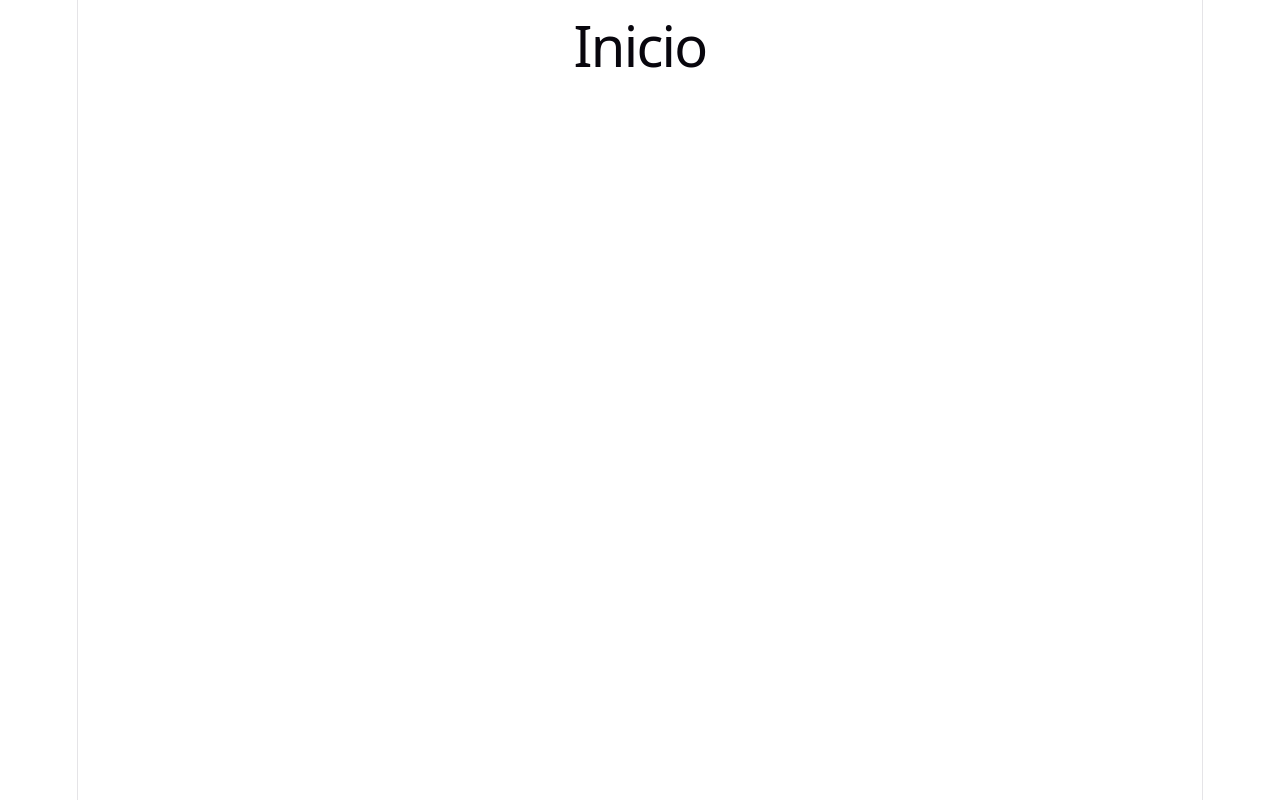
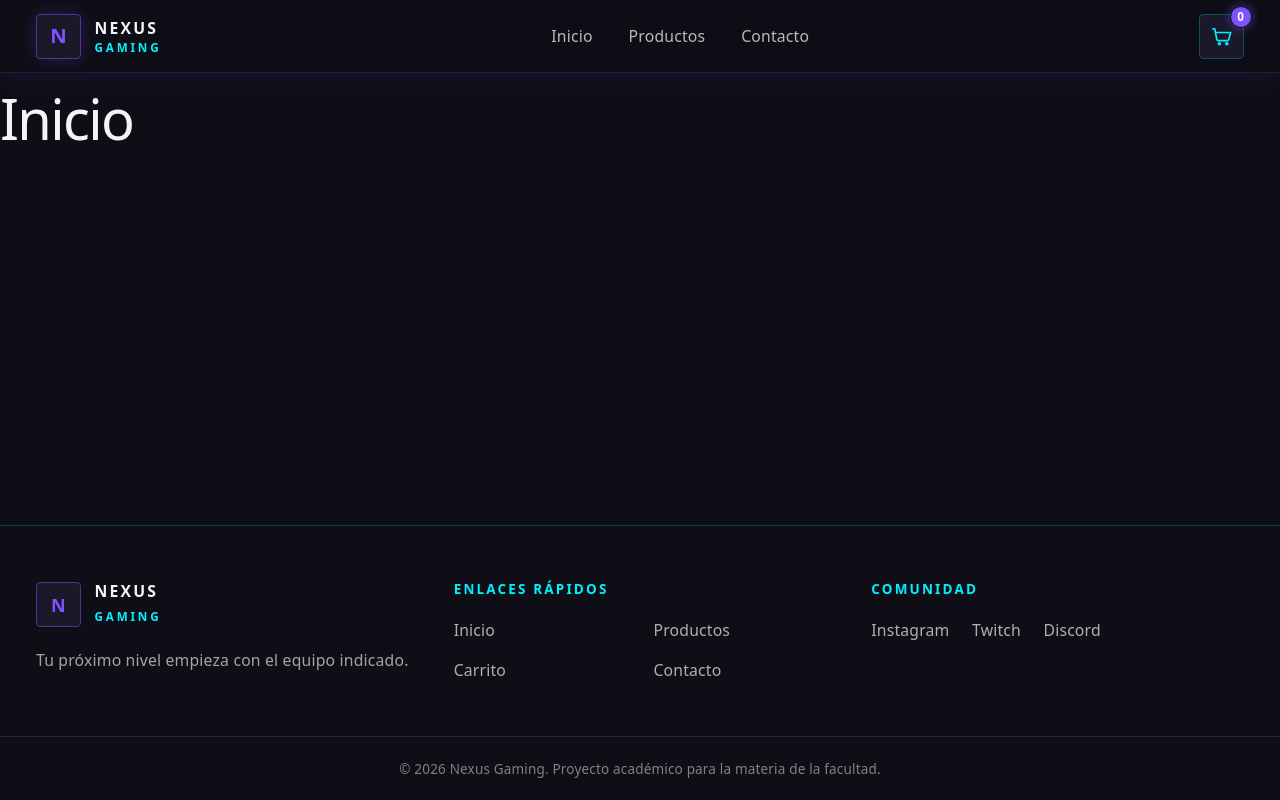
Before and after one commit to BinaryMinds2/proyecto-ciu, a React (Vite) app: page / in a window 1280 px wide. Built offline with nearby package versions, Linux system fonts and the light colour scheme.

Commit message:
Cree navbar y footer, y los envolví en las rutas de la página

```diff
--- a/src/App.jsx
+++ b/src/App.jsx
@@ -4,10 +4,15 @@ import Productos from './pages/productos'
 import DetalleProductos from './pages/detalleProductos'
 import Carrito from './pages/carrito'
 import Contactos from './pages/contactos'
+import Navbar from './components/Navbar'
+import Footer from './components/Footer'
 
 function App() {
   return (
     <BrowserRouter>
+      <div className="flex min-h-screen flex-col bg-gamer-bg">
+        <Navbar />
+        <main className="flex-1">
           <Routes>
             <Route path="/" element={<Inicio />} />
             <Route path="/productos" element={<Productos />} />
@@ -16,6 +21,9 @@ function App() {
             <Route path="/contacto" element={<Contactos />} />
             <Route path="*" element={<Navigate to="/" replace />} />
           </Routes>
+        </main>
+        <Footer />
+      </div>
     </BrowserRouter>
   )
 }
--- /dev/null
+++ b/src/components/Footer.jsx
@@ -0,0 +1,80 @@
+import { Link } from 'react-router-dom'
+
+const quickLinks = [
+  { label: 'Inicio', to: '/' },
+  { label: 'Productos', to: '/productos' },
+  { label: 'Carrito', to: '/carrito' },
+  { label: 'Contacto', to: '/contacto' },
+]
+
+const socialLinks = [
+  { label: 'Instagram', href: 'https://instagram.com/nexusgaming' },
+  { label: 'Twitch', href: 'https://twitch.tv/nexusgaming' },
+  { label: 'Discord', href: 'https://discord.com' },
+]
+
+function Footer() {
+  return (
+    <footer className="border-t border-gamer-accent/20 bg-gamer-bg text-gamer-textMain">
+      <div className="mx-auto grid max-w-7xl gap-10 px-4 py-12 sm:px-6 md:grid-cols-3 lg:px-8">
+        <div className="max-w-sm">
+          <Link to="/" className="inline-flex items-center gap-3" aria-label="Nexus Gaming, inicio">
+            <span className="grid size-10 place-items-center rounded border border-gamer-primary/50 bg-gamer-card font-black text-gamer-primary">
+              N
+            </span>
+            <span>
+              <span className="block text-sm font-black tracking-[0.14em]">NEXUS</span>
+              <span className="block text-[0.65rem] font-semibold tracking-[0.24em] text-gamer-accent">
+                GAMING
+              </span>
+            </span>
+          </Link>
+          <p className="mt-4 text-sm leading-6 text-gamer-textMain/65">
+            Tu próximo nivel empieza con el equipo indicado.
+          </p>
+        </div>
+
+        <div>
+          <h2 className="text-xs font-bold uppercase tracking-[0.16em] text-gamer-accent">
+            Enlaces rápidos
+          </h2>
+          <ul className="mt-4 grid grid-cols-2 gap-x-6 gap-y-3">
+            {quickLinks.map(({ label, to }) => (
+              <li key={to}>
+                <Link to={to} className="text-sm text-gamer-textMain/70 transition hover:text-gamer-primary">
+                  {label}
+                </Link>
+              </li>
+            ))}
+          </ul>
+        </div>
+
+        <div>
+          <h2 className="text-xs font-bold uppercase tracking-[0.16em] text-gamer-accent">
+            Comunidad
+          </h2>
+          <ul className="mt-4 flex flex-wrap gap-x-5 gap-y-3">
+            {socialLinks.map(({ label, href }) => (
+              <li key={label}>
+                <a
+                  href={href}
+                  target="_blank"
+                  rel="noreferrer"
+                  className="text-sm text-gamer-textMain/70 transition hover:text-gamer-primary"
+                >
+                  {label}
+                </a>
+              </li>
+            ))}
+          </ul>
+        </div>
+      </div>
+
+      <div className="border-t border-gamer-textMain/10 px-4 py-5 text-center text-xs text-gamer-textMain/50 sm:px-6">
+        © {new Date().getFullYear()} Nexus Gaming. Proyecto académico para la materia de la facultad.
+      </div>
+    </footer>
+  )
+}
+
+export default Footer
--- /dev/null
+++ b/src/components/Navbar.jsx
@@ -0,0 +1,108 @@
+import { useState } from 'react'
+import { Link } from 'react-router-dom'
+
+const navLinks = [
+  { label: 'Inicio', to: '/' },
+  { label: 'Productos', to: '/productos' },
+  { label: 'Contacto', to: '/contacto' },
+]
+
+function Navbar({ cartCount = 0 }) {
+  const [menuOpen, setMenuOpen] = useState(false)
+  const itemCount = Math.max(0, Number(cartCount) || 0)
+
+  return (
+    <header className="sticky top-0 z-50 border-b border-gamer-primary/20 bg-gamer-bg/95 shadow-[0_8px_30px_rgba(127,82,255,0.08)] backdrop-blur">
+      <div className="mx-auto flex max-w-7xl items-center justify-between px-4 py-3 sm:px-6 lg:px-8">
+        <Link
+          to="/"
+          aria-label="Nexus Gaming, inicio"
+          className="group flex items-center gap-3"
+          onClick={() => setMenuOpen(false)}
+        >
+          <span className="grid size-10 place-items-center rounded border border-gamer-primary/50 bg-gamer-card text-lg font-black text-gamer-primary shadow-[0_0_18px_rgba(127,82,255,0.25)] transition group-hover:shadow-[0_0_24px_rgba(127,82,255,0.45)]">
+            N
+          </span>
+          <span className="leading-tight">
+            <span className="block text-sm font-black tracking-[0.14em] text-gamer-textMain">
+              NEXUS
+            </span>
+            <span className="block text-[0.65rem] font-semibold tracking-[0.24em] text-gamer-accent">
+              GAMING
+            </span>
+          </span>
+        </Link>
+
+        <nav aria-label="Navegación principal" className="hidden items-center gap-8 md:flex">
+          {navLinks.map(({ label, to }) => (
+            <Link
+              key={to}
+              to={to}
+              className="text-sm font-medium text-gamer-textMain/75 transition hover:text-gamer-accent"
+            >
+              {label}
+            </Link>
+          ))}
+        </nav>
+
+        <div className="flex items-center gap-3">
+          <Link
+            to="/carrito"
+            aria-label={`Carrito, ${itemCount} ${itemCount === 1 ? 'producto' : 'productos'}`}
+            className="relative grid size-10 place-items-center rounded border border-gamer-accent/25 bg-gamer-card text-gamer-accent transition hover:border-gamer-accent/70 hover:shadow-[0_0_18px_rgba(0,240,255,0.2)]"
+          >
+            <svg aria-hidden="true" className="size-5" viewBox="0 0 24 24" fill="none" stroke="currentColor" strokeWidth="1.8" strokeLinecap="round" strokeLinejoin="round">
+              <path d="M3 4h2l2.2 11.1a2 2 0 0 0 2 1.6h8.9a2 2 0 0 0 2-1.6L22 8H6" />
+              <circle cx="10" cy="20" r="1" />
+              <circle cx="18" cy="20" r="1" />
+            </svg>
+            <span className="absolute -right-2 -top-2 grid min-h-5 min-w-5 place-items-center rounded-full border border-gamer-bg bg-gamer-primary px-1 text-[0.65rem] font-bold leading-none text-white shadow-[0_0_10px_rgba(127,82,255,0.55)]">
+              {itemCount > 99 ? '99+' : itemCount}
+            </span>
+          </Link>
+
+          <button
+            type="button"
+            aria-label={menuOpen ? 'Cerrar menú' : 'Abrir menú'}
+            aria-expanded={menuOpen}
+            aria-controls="mobile-navigation"
+            onClick={() => setMenuOpen((open) => !open)}
+            className="grid size-10 place-items-center rounded border border-gamer-primary/30 bg-gamer-card text-gamer-textMain transition hover:border-gamer-primary md:hidden"
+          >
+            <svg aria-hidden="true" className="size-5" viewBox="0 0 24 24" fill="none" stroke="currentColor" strokeWidth="2" strokeLinecap="round">
+              {menuOpen ? <path d="m6 6 12 12M18 6 6 18" /> : <path d="M4 7h16M4 12h16M4 17h16" />}
+            </svg>
+          </button>
+        </div>
+      </div>
+
+      {menuOpen && (
+        <nav
+          id="mobile-navigation"
+          aria-label="Navegación móvil"
+          className="border-t border-gamer-primary/20 bg-gamer-card px-4 py-3 md:hidden"
+        >
+          <div className="mx-auto flex max-w-7xl flex-col">
+            {[...navLinks.slice(0, 2), { label: 'Carrito', to: '/carrito' }, navLinks[2]].map(
+              ({ label, to }) => (
+                <Link
+                  key={to}
+                  to={to}
+                  onClick={() => setMenuOpen(false)}
+                  className="border-b border-gamer-textMain/10 py-3 text-sm font-medium text-gamer-textMain/85 last:border-0 hover:text-gamer-accent"
+                >
+                  {label}
+                  {to === '/carrito' && (
+                    <span className="ml-2 text-xs text-gamer-accent">({itemCount})</span>
+                  )}
+                </Link>
+              ),
+            )}
+          </div>
+        </nav>
+      )}
+    </header>
+  )
+}
+
+export default Navbar
--- a/src/index.css
+++ b/src/index.css
@@ -6,10 +6,10 @@
 @import 'tailwindcss';
 
 :root {
-  --text: #6b6375;
-  --text-h: #08060d;
-  --bg: #fff;
-  --border: #e5e4e7;
+  --text: #9ca3af;
+  --text-h: #f3f4f6;
+  --bg: #0f0e17;
+  --border: #2e303a;
   --code-bg: #f4f3ec;
   --accent: #aa3bff;
   --accent-bg: rgba(170, 59, 255, 0.1);
@@ -24,7 +24,7 @@
 
   font: 18px/145% var(--sans);
   letter-spacing: 0.18px;
-  color-scheme: light dark;
+  color-scheme: dark;
   color: var(--text);
   background: var(--bg);
   font-synthesis: none;
@@ -59,14 +59,16 @@
 
 body {
   margin: 0;
+  min-width: 320px;
+  min-height: 100vh;
+  background: var(--bg);
 }
 
 #root {
-  width: 1126px;
-  max-width: 100%;
-  margin: 0 auto;
-  text-align: center;
-  border-inline: 1px solid var(--border);
+  width: 100%;
+  min-height: 100vh;
+  margin: 0;
+  text-align: initial;
   min-height: 100svh;
   display: flex;
   flex-direction: column;
```
Lines whose indentation alone changed are shown as unchanged.
